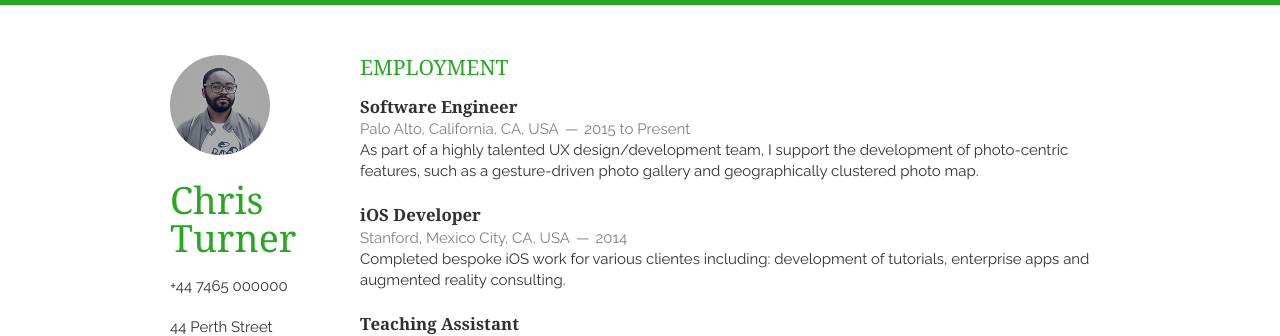
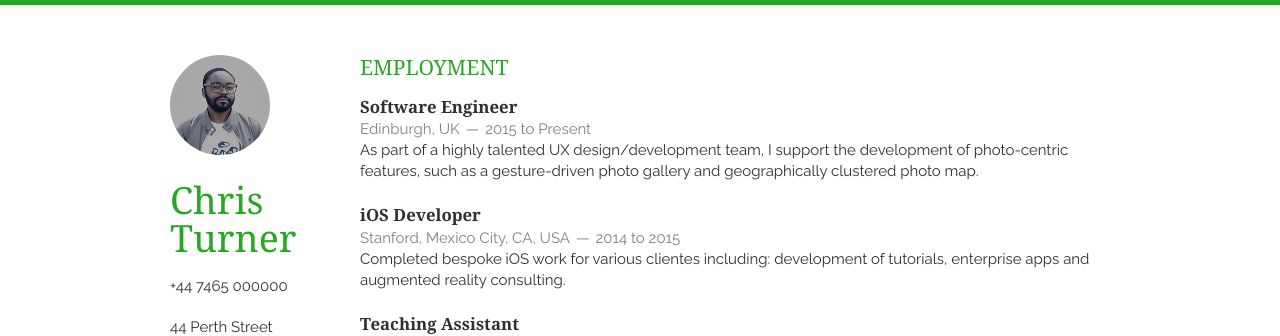
Before and after one commit to jekyllt/vitae, a Jekyll site: the page built from index.html, in a window 1280 px wide. Shown: the top 336 px of the page. Built offline with Jekyll 4.4.1, drawn with Linux system fonts in a browser that asks for light colours; nearby versions of some CDN libraries; Markdown is read by kramdown in place of the engine named in the settings; the list of posts is cut into pages by our own code.

Commit message:
Better screenshot and minor update in the profile. Remove master branch.

```diff
--- a/_includes/employment.html
+++ b/_includes/employment.html
@@ -3,7 +3,7 @@
     <article>
         <header>
             <h1>Software Engineer</h1>
-            <span><address>Palo Alto, California, CA, USA</address><time>2015 to Present</time></span>
+            <span><address>Edinburgh, UK</address><time>2015 to Present</time></span>
         </header>
         <p>As part of a highly talented UX design/development team, I support the development of photo-centric features,
             such as a gesture-driven photo gallery and geographically clustered photo map. </p>
@@ -11,7 +11,7 @@
     <article>
         <header>
             <h1>iOS Developer</h1>
-            <span><address>Stanford, Mexico City, CA, USA</address><time>2014</time></span>
+            <span><address>Stanford, Mexico City, CA, USA</address><time>2014 to 2015</time></span>
         </header>
         <p>Completed bespoke iOS work for various clientes including: development of tutorials,
         enterprise apps and augmented reality consulting.</p>
```
Also changed, not shown: README.md, assets/images/screen.png (renamed from assets/images/screen1.png), assets/images/vitae_screen.png (added), assets/images/vitae_theme_screen1.png (deleted).
